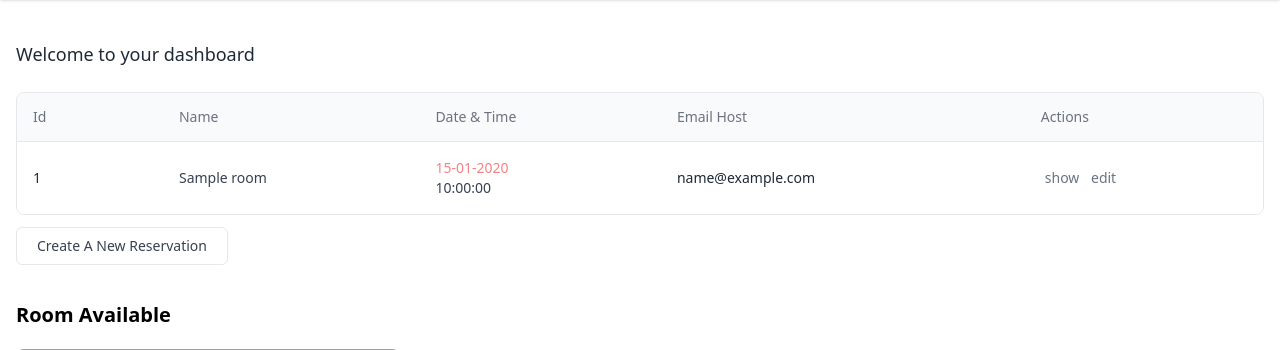
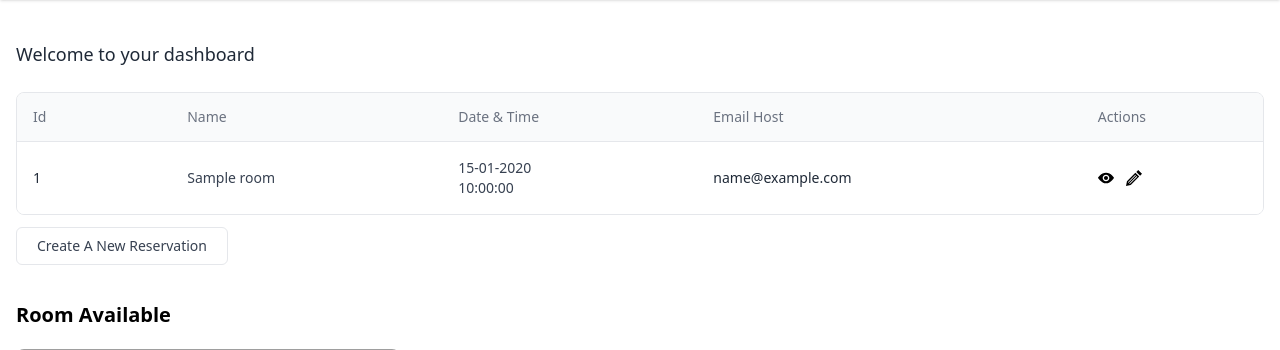
Before and after one commit to Boris-Picard/RoomEase, a Symfony app: template templates/reservation/index.html.twig in a window 1280 px wide. Shown: the part 88-438 px from the top of the page. Run offline with Twig, Linux system fonts and the light colour scheme; the template is opened without the code that fills it: most values are stand-ins (such as "Sample title", 1, 10 or a date in 2020); style sheets or scripts are compiled from the project's sources; some libraries are stand-ins or nearby versions; grey boxes are pictures that could not be loaded.

Commit message:
feat(index room reservation): added icons instead of buttons

```diff
--- a/templates/reservation/index.html.twig
+++ b/templates/reservation/index.html.twig
@@ -46,7 +46,7 @@
 										</td>
 										<td class="px-4 py-4 text-sm whitespace-nowrap">
 											<div>
-												{% if "now"|date('d-m-Y') <= reservation.date|date('d-m-Y') %}
+												{% if "now"|date('d-m-Y') >= reservation.date|date('d-m-Y') %}
 													<p class="text-red-500 animate-pulse">{{ reservation.date|date('d-m-Y') }}</p>
 													<p class="text-gray-700">{{ reservation.time|date('H:i:s') }}</p>
 												{% else %}
@@ -60,13 +60,15 @@
 												<h2 class="font-medium text-gray-800">{{ reservation.rooms.users.email }}</h2>
 											</div>
 										</td>
-										<td class="px-4 py-4 text-sm whitespace-nowrap">
-											<button class="px-1 py-1 text-gray-500 transition-colors duration-200 rounded-lg hover:bg-gray-100">
-												<a href="{{ path('app_reservation_show', {'id': reservation.id}) }}">show</a>
-											</button>
-											<button class="px-1 py-1 text-gray-500 transition-colors duration-200 rounded-lg hover:bg-gray-100">
-												<a href="{{ path('app_reservation_edit', {'id': reservation.id}) }}">edit</a>
-											</button>
+										<td class="px-4 py-4 whitespace-nowrap">
+											<div class="flex flex-nowrap space-x-3 items-center justify-start mx-auto">
+												<a href="{{ path('app_reservation_show', {'id': reservation.id}) }}">
+													<svg xmlns="http://www.w3.org/2000/svg" width="16" height="16" viewbox="0 0 24 24"><path d="M15 12c0 1.654-1.346 3-3 3s-3-1.346-3-3 1.346-3 3-3 3 1.346 3 3zm9-.449s-4.252 8.449-11.985 8.449c-7.18 0-12.015-8.449-12.015-8.449s4.446-7.551 12.015-7.551c7.694 0 11.985 7.551 11.985 7.551zm-7 .449c0-2.757-2.243-5-5-5s-5 2.243-5 5 2.243 5 5 5 5-2.243 5-5z"/></svg>
+												</a>
+												<a href="{{ path('app_reservation_edit', {'id': reservation.id}) }}">
+													<svg xmlns="http://www.w3.org/2000/svg" width="16" height="16" viewbox="0 0 24 24"><path d="M14.078 4.232l-12.64 12.639-1.438 7.129 7.127-1.438 12.641-12.64-5.69-5.69zm-10.369 14.893l-.85-.85 11.141-11.125.849.849-11.14 11.126zm2.008 2.008l-.85-.85 11.141-11.125.85.85-11.141 11.125zm18.283-15.444l-2.816 2.818-5.691-5.691 2.816-2.816 5.691 5.689z"/></svg>
+												</a>
+											</div>
 										</td>
 									</tr>
 								</tbody>
```
Also changed, not shown: templates/room/index.html.twig (+9 -7 lines).
